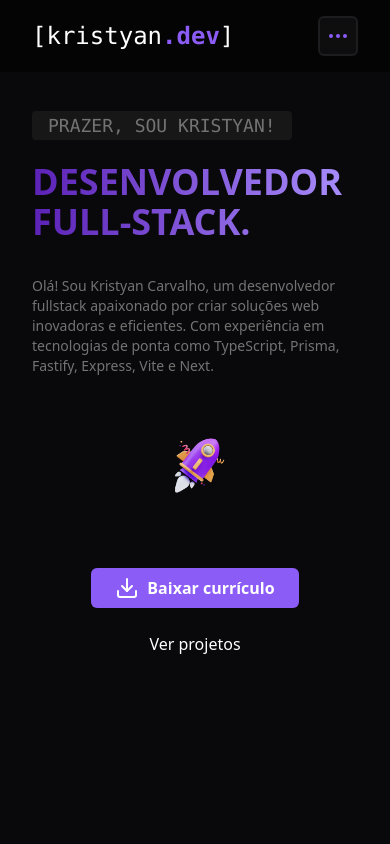
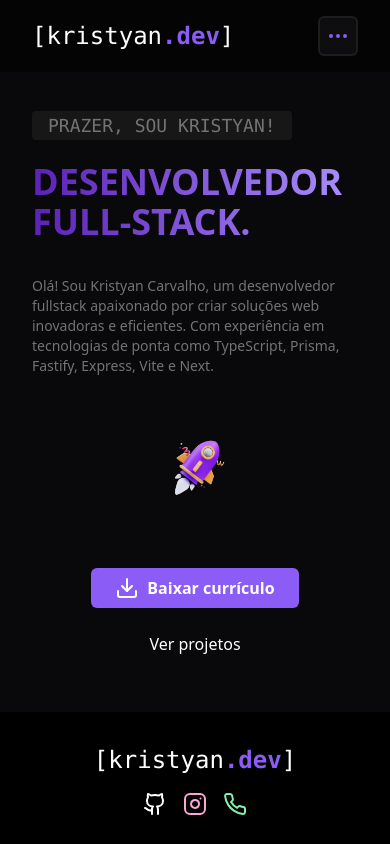
Before and after one commit to kristyancarvalho/portfolio, a React (Vite) app: page / in a window 390 px wide. Shown: the top 844 px of the page. Built offline with nearby package versions, Linux system fonts and the light colour scheme.

Commit message:
refactored: spacing from home page

```diff
--- a/src/pages/Home/index.tsx
+++ b/src/pages/Home/index.tsx
@@ -8,7 +8,7 @@ export function HomePage() {
     return (
         <div className="overflow-x-hidden">
             <NavigationBar />
-            <main className="h-screen w-screen flex lg:items-center container lg:mt-12 px-8 min-[320px]:mt-40 min-[320px]:items-start">
+            <main className="lg:h-screen lg:pb-0 min-[320px]:pb-12 min-[320px]:h-auto w-screen flex lg:items-center container lg:mt-12 px-8 min-[320px]:mt-40 min-[320px]:items-start">
                 <div className="-mt-12">
                     <div id="presentation"
                         className="min-[320px]:mb-16"
```
